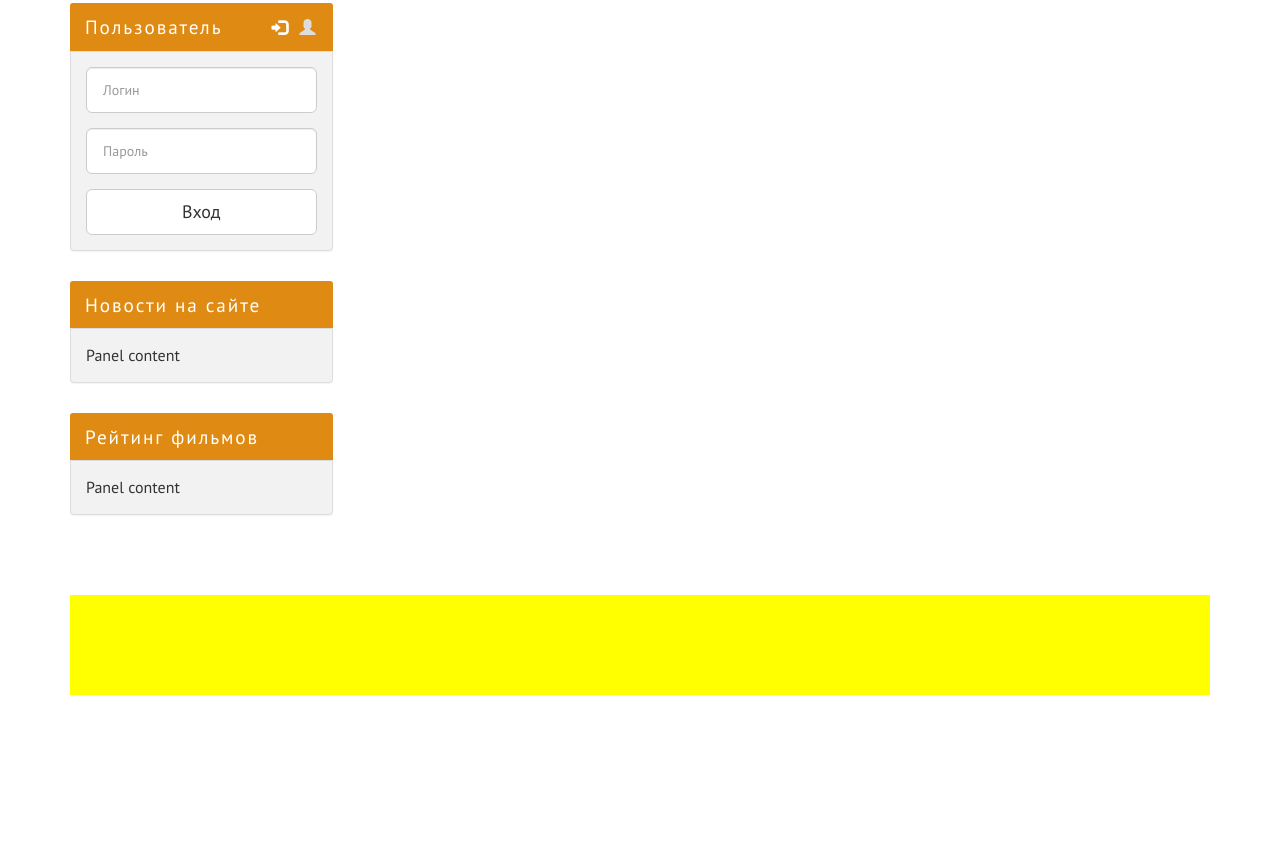
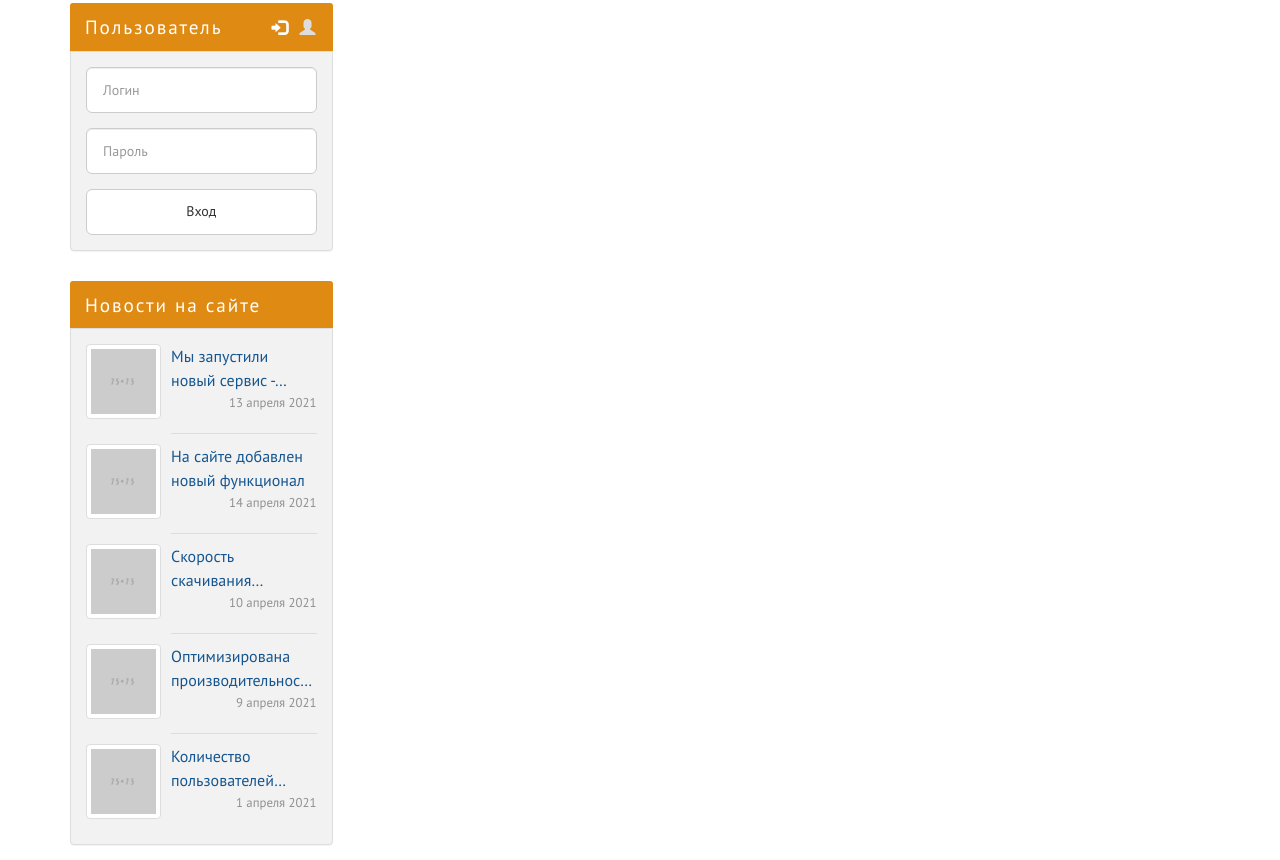
Before and after one commit to AliaksandraLiamnitskaya/kinozal-template-init-project, a website: page index.html in a window 1280 px wide. Shown: the part 980-1840 px from the top of the page. Before the commit the page ends 1675 px from the top, so only its background shows below. Drawn offline with Linux system fonts and the light colour scheme.

Commit message:
Новости сайта

```diff
--- a/assets/scss/_bootstrap-theming.scss
+++ b/assets/scss/_bootstrap-theming.scss
@@ -81,8 +81,13 @@ margin-bottom: $gap*2;
       }
 
 }
+.btn-lg,
 .input-lg,
 .input-group-lg > .form-control {
+  font-size: 0.875rem;
+  height: 46px;
+}
 
-  font-size: 0.875rem;
+.thumbnail {
+  transition: background-color 0.25s;
 }
--- a/assets/scss/_sidebar.scss
+++ b/assets/scss/_sidebar.scss
@@ -36,3 +36,56 @@
     }
   }
 }
+
+$image-size: 75px;
+$image-size-with-padding: $image-size + 10px;
+
+.site-news-item {
+  clear: both;
+  position: relative;
+
+  &:not(:last-of-type) {
+    min-height: $image-size-with-padding;
+    margin-bottom: $gap;
+
+    &::after {
+      position: absolute;
+      content: "";
+      width: calc(100% - #{$image-size-with-padding});
+      height: 1px;
+      background-color: $color-gray;
+      right: 0;
+      bottom: -5px;
+    }
+  }
+
+  &:hover {
+    a {
+      color: $color-accent;
+    }
+    .thumbnail {
+      background-color: $color-accent;
+      border-color: $color-accent;
+    }
+  }
+
+  &__image {
+    float: left;
+    margin-right: 10px;
+    margin-bottom: 10px;
+    width: $image-size;
+  }
+
+  &__title {
+    a {
+      @include block-shortener(1rem, 1.5, 50px, 2);
+      transition: color 0.25s;
+    }
+  }
+
+  &__date {
+    text-align: right;
+    color: darken($color-gray, 30%);
+    font-size: 0.8rem;
+  }
+}
--- a/index.html
+++ b/index.html
@@ -178,7 +178,31 @@
 				<div class="site-news panel panel-info">
 					<div class="panel-heading">Новости на сайте</div>
 					<div class="panel-body">
-						Panel content
+						<div class="site-news-item">
+							<div class="site-news-item__image thumbnail"><img src="assets/img/75x75.png" alt=""></div>
+							<div class="site-news-item__title"><a href="#">Мы запустили новый сервис - КиноМонстр</a></div>
+							<div class="site-news-item__date">13 апреля 2021</div>
+						</div><div class="site-news-item">
+
+							<div class="site-news-item__image thumbnail"><img src="assets/img/75x75.png" alt=""></div>
+							<div class="site-news-item__title"><a href="#">На сайте добавлен новый функционал</a></div>
+							<div class="site-news-item__date">14 апреля 2021</div>
+						</div><div class="site-news-item">
+
+							<div class="site-news-item__image thumbnail"><img src="assets/img/75x75.png" alt=""></div>
+							<div class="site-news-item__title"><a href="#">Скорость скачивания фильмов увеличина</a></div>
+							<div class="site-news-item__date">10 апреля 2021</div>
+						</div><div class="site-news-item">
+
+							<div class="site-news-item__image thumbnail"><img src="assets/img/75x75.png" alt=""></div>
+							<div class="site-news-item__title"><a href="#">Оптимизирована производительность сервера</a></div>
+							<div class="site-news-item__date">9 апреля 2021</div>
+						</div><div class="site-news-item">
+
+							<div class="site-news-item__image thumbnail"><img src="assets/img/75x75.png" alt=""></div>
+							<div class="site-news-item__title"><a href="#">Количество пользователей перевалило за 10 000</a></div>
+							<div class="site-news-item__date">1 апреля 2021</div>
+						</div>
 					</div>
 				</div>
 
```
Also changed, not shown: assets/css/style.css. Lines whose indentation alone changed are shown as unchanged.
